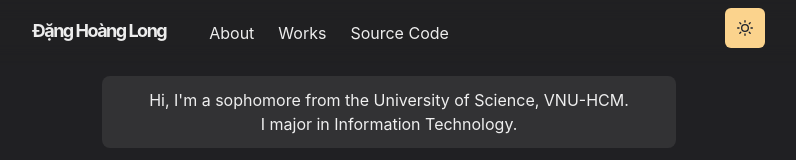
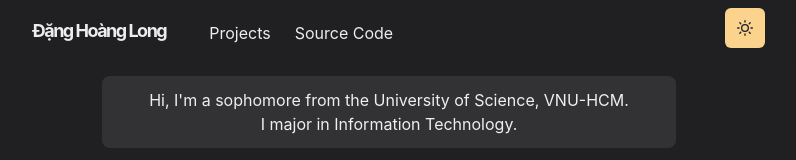
Before and after one commit to NoAtmosphere0/portfolio_website, a Next.js app: page / in a window 1280 px wide. Shown: the top 160 px of the page, without its empty margins (251-1047 px from the left). Built offline with nearby package versions, Linux system fonts and the light colour scheme.

Commit message:
Finally can delete about page

```diff
--- a/components/navbar.js
+++ b/components/navbar.js
@@ -71,11 +71,8 @@ const Navbar = props => {
                     flexGrow={1}
                     mt={{ base: 4, md: 0 }}
                 >
-                    <LinkItem href="/about" path={path}>
-                        About
-                    </LinkItem>
-                    <LinkItem href="/works" path={path}>
-                        Works
+                    <LinkItem href="/21127347" path={path}>
+                        Projects
                     </LinkItem>
                     <LinkItem
                         target="_blank"
```
